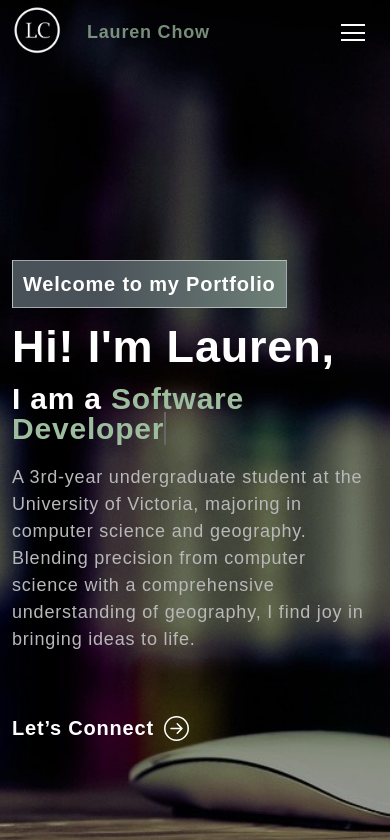
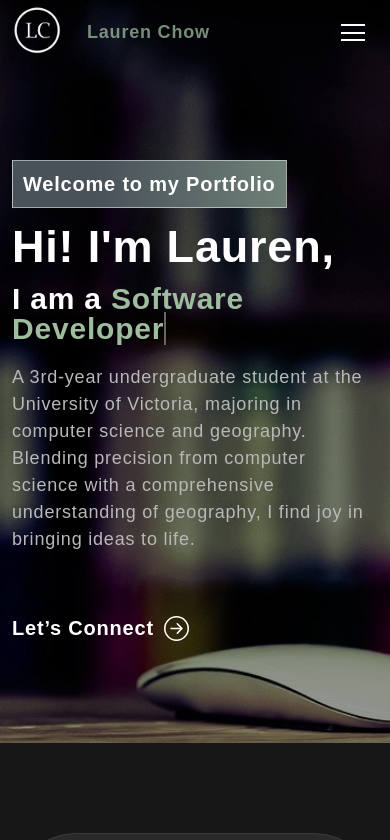
Before and after one commit to lauren2chow/Personal-Website, a React (Create React App) app: page / in a window 390 px wide. Shown: the top 840 px of the page. Built offline with nearby package versions, Linux system fonts and the light colour scheme.

Commit message:
changed banner format for small screens

```diff
--- a/src/App.css
+++ b/src/App.css
@@ -448,6 +448,10 @@ nav.navbar .navbar-toggler[aria-expanded="true"] .navbar-toggler-icon {
 
 
 @media (max-width: 520px) {
+  .banner {
+    padding: 160px 0 100px 0;
+  }
+
   .banner h1 {
     font-size: 45px;
     margin-bottom: 15px;
```
